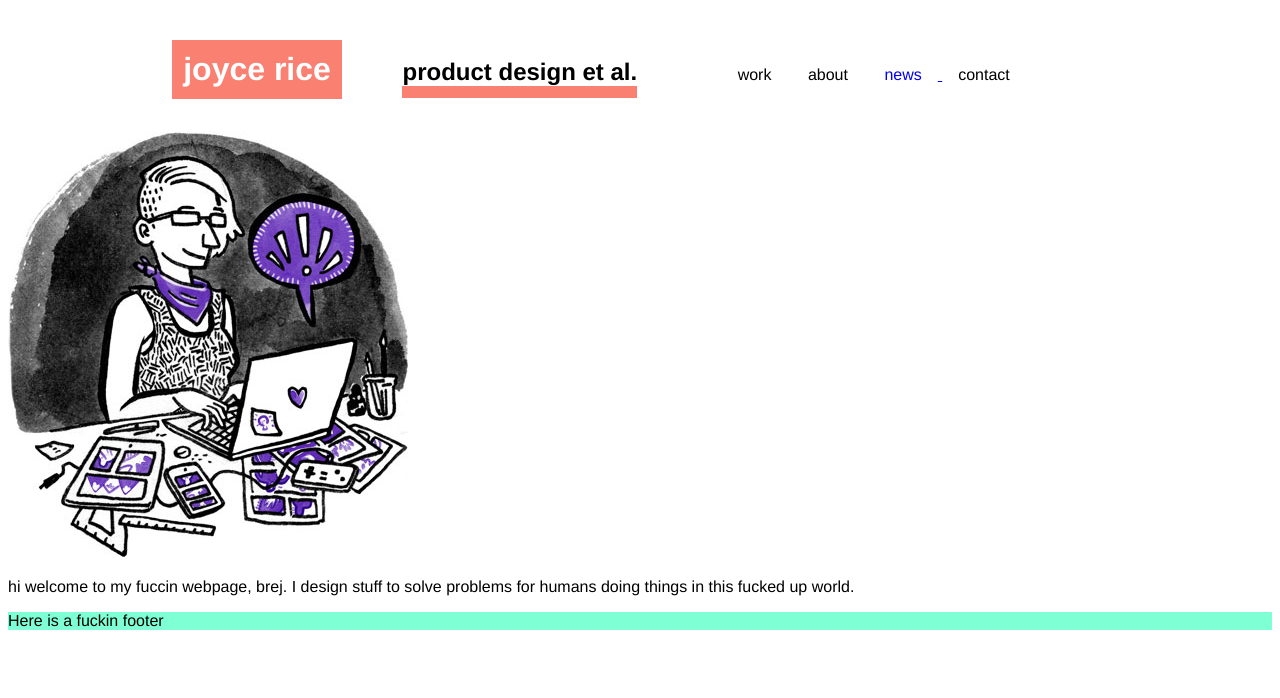
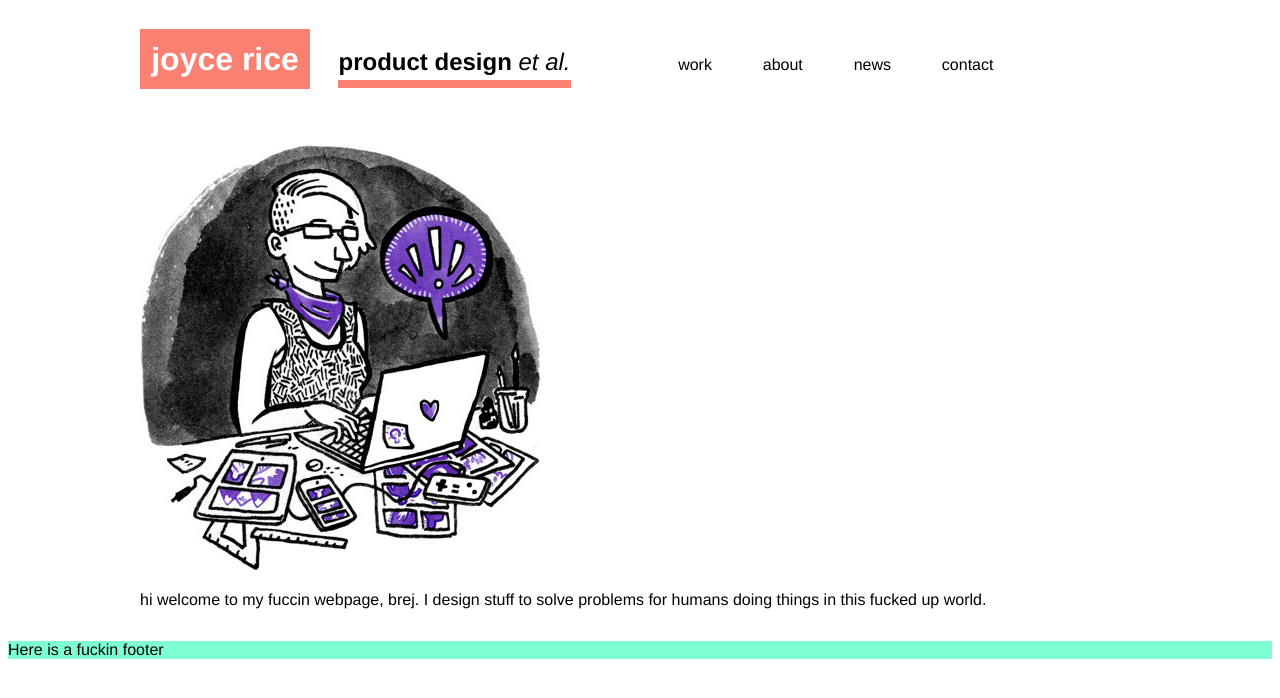
Before and after one commit to teenyrobots/biosite2018, a plain HTML site: page index.html in a window 1280 px wide. Drawn offline with Linux system fonts and the light colour scheme.

Commit message:
adds additional pages, continues to build out header

```diff
--- a/index.html
+++ b/index.html
@@ -9,15 +9,23 @@
 
     <body>
         <header>
-            <h1>joyce rice</h1>
-            <h2 class="selected">product design et al.</h2>
+            <a href="http://teenyrobots.net">
+                <h1>joyce rice</h1>
+                <h2 class="selected">product design <span style="font-style: italic; font-weight: 100;">et al.</span></h2>
+            </a>
             <ul>
-                <li>work</li>
-                <li>about</li>
+                <a href="work.html">
+                    <li>work</li>
+                </a>
+               <a href="about.html">
+                    <li>about</li>
+               </a>
                 <a href="http://test.teenyrobots.net/">
                     <li>news</li>
                 </a>
-                <li>contact</li>
+                <a href="contact.html">
+                    <li>contact</li>
+                </a>
             </ul>
         </header>
 
--- a/styles.css
+++ b/styles.css
@@ -5,26 +5,45 @@ body {
 }
 
 header {
-    margin-bottom: 2em;
     width: 100%;
     max-width: 1000px;
     display: block;
     margin: auto;
+    margin-bottom: 2em;
 }
 
-header h1, h2, ul, li {
+header h2, ul, li {
     display: inline-block;
     margin: 1em;
 }
 
+header a {
+    color: inherit;
+    text-decoration: inherit;
+}
+
 header h1 {
+    display: inline-block;
     background-color: salmon;
     padding: .35em;
     color: white;
 }
 
+header h2 {
+    padding-bottom: .2em;
+}
+
 header ul {
     list-style-type: none;
+}
+
+header li {
+    margin-bottom: .45em;
+    padding: .45em;
+}
+
+header a:hover li {
+    border-bottom: 8px salmon solid;
 }
 
 footer {
@@ -32,5 +51,13 @@ footer {
 }
 
 .selected {
-    border-bottom: .5em salmon solid;
+    border-bottom: 8px salmon solid;
 }
+
+.content {
+    width: 100%;
+    max-width: 1000px;
+    display: block;
+    margin: auto;
+    margin-bottom: 2em;
+}
```
Also changed, not shown: about.html (added, +13 -0 lines), contact.html (added, +13 -0 lines), work.html (added, +13 -0 lines).
